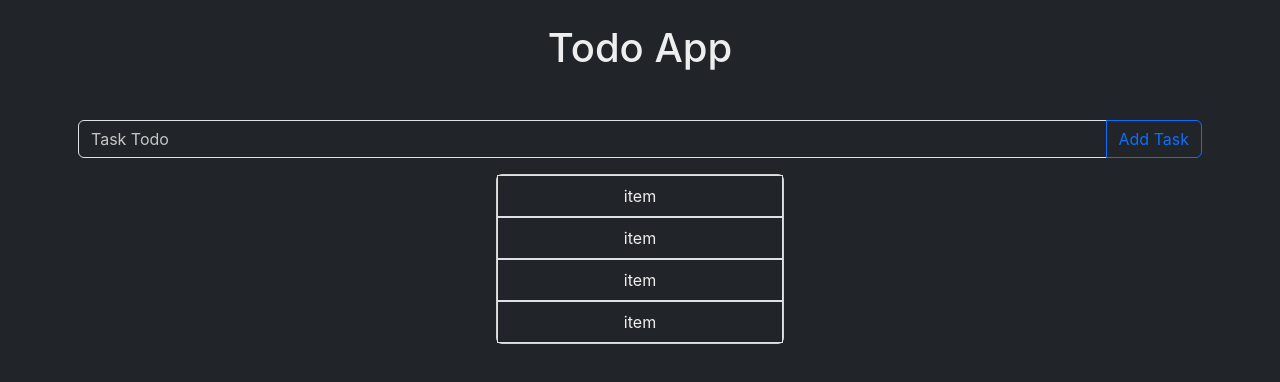
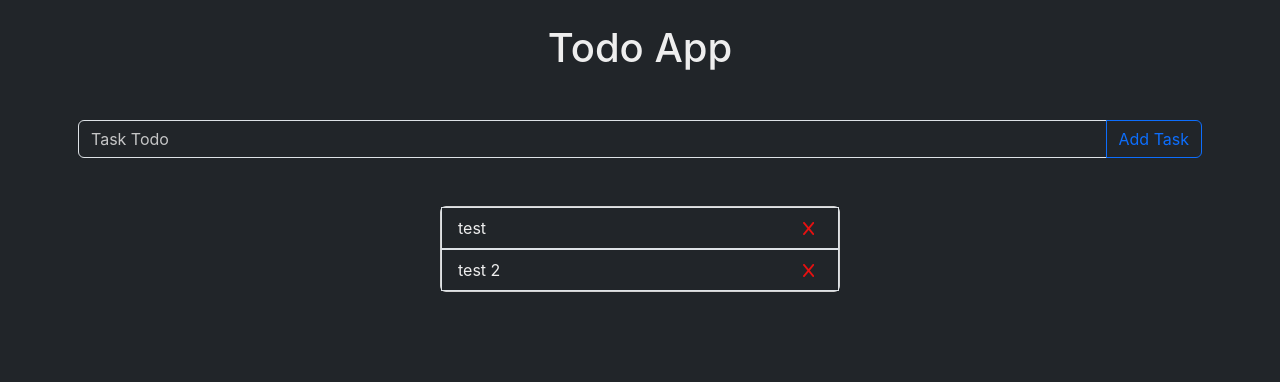
Before and after one commit to Moslihbadr/react-todo-app, a React (Create React App) app: page / in a window 1280 px wide. Shown: the top 382 px of the page. Built offline with nearby package versions, Linux system fonts and the light colour scheme.

Commit message:
add props

```diff
--- a/src/App.js
+++ b/src/App.js
@@ -1,12 +1,30 @@
 import TodoList from './components/TodoList'
 import TodoForm from './components/TodoForm'
+import { useState } from 'react';
 
-function App() {
+const App = () => {
+
+  const [ tasksList, settasksList ] = useState([{
+    id: crypto.randomUUID(),
+    text: "test",
+    completed : false
+  },
+  {
+    id: crypto.randomUUID(),
+    text: "test 2",
+    completed : false
+  }
+  ])
+
+  const addItem = () => {
+    console.log(tasksList)
+  }
+
   return (
     <div className='container p-2 text-center'>
       <h1 className='m-3 mb-5'>Todo App</h1>
-      <TodoForm />
-      <TodoList />
+      <TodoForm addItem={addItem} />
+      <TodoList tasks={tasksList} />
     </div>
   );
 }
--- a/src/components/TodoForm.jsx
+++ b/src/components/TodoForm.jsx
@@ -1,8 +1,18 @@
-const TodoForm = () => {
+const TodoForm = ({ addItem }) => {
+
+  const handleSubmit = (e) => {
+    e.preventDefault();
+    addItem()
+  }
+
+  const handleChange = (e) => {
+
+  }
+
   return (
-    <form>
+    <form className="mb-5" onSubmit={handleSubmit}>
         <div className="input-group mb-3">
-          <input type="text" className="form-control task-todo" placeholder="Task Todo" aria-label="Recipient's username" aria-describedby="button-addon2" />
+          <input onChange={handleChange} type="text" className="form-control task-todo" placeholder="Task Todo" aria-label="Recipient's username" aria-describedby="button-addon2" />
           <button className="btn btn-outline-primary" type="submit" id="button-addon2">Add Task</button>
         </div>
     </form>
--- a/src/components/TodoItem.jsx
+++ b/src/components/TodoItem.jsx
@@ -1,7 +1,10 @@
-const TodoItem = () => {
+const TodoItem = ({ task }) => {
   return (
     <div>
-      <li className="list-group-item">item</li>
+        <li class="list-group-item d-flex justify-content-between align-items-center">
+          { task.text }
+          <span class="badge badge-primary rounded-pill"><svg style={{fill:'#e41111', fontSize:'15px'}} xmlns="http://www.w3.org/2000/svg" height="1em" viewBox="0 0 384 512"><path d="M376.6 84.5c11.3-13.6 9.5-33.8-4.1-45.1s-33.8-9.5-45.1 4.1L192 206 56.6 43.5C45.3 29.9 25.1 28.1 11.5 39.4S-3.9 70.9 7.4 84.5L150.3 256 7.4 427.5c-11.3 13.6-9.5 33.8 4.1 45.1s33.8 9.5 45.1-4.1L192 306 327.4 468.5c11.3 13.6 31.5 15.4 45.1 4.1s15.4-31.5 4.1-45.1L233.7 256 376.6 84.5z"/></svg></span>
+        </li>
     </div>
   )
 }
--- a/src/components/TodoList.jsx
+++ b/src/components/TodoList.jsx
@@ -1,13 +1,10 @@
 import TodoItem from "./TodoItem";
 
-const TodoList = () => {
+const TodoList = ({ tasks }) => {
   return (
-    <div className="card" style={{width: '18rem'}}>
+    <div className="card" style={{width: '25rem'}}>
       <ul className="list-group list-group-flush">
-        <TodoItem />
-        <TodoItem />
-        <TodoItem />
-        <TodoItem />
+        {tasks.map(task => <TodoItem key={task.id} task={task} />)}
       </ul>
     </div>
   )
--- a/src/index.css
+++ b/src/index.css
@@ -1,5 +1,6 @@
 body {
   margin: 0;
+  user-select: none;
   font-family: -apple-system, BlinkMacSystemFont, 'Segoe UI', 'Roboto', 'Oxygen',
     'Ubuntu', 'Cantarell', 'Fira Sans', 'Droid Sans', 'Helvetica Neue',
     sans-serif;
@@ -11,6 +12,7 @@ body {
 
 input.task-todo {
   background-color: transparent;
+  color: #EEE;
 }
 
 input.task-todo:focus {
@@ -28,6 +30,7 @@ input.task-todo::placeholder {
 }
 
 li.list-group-item {
+  /* background-color: #005511; */
   background-color: #212529;
   color: #EEE;
   cursor: pointer;
```
